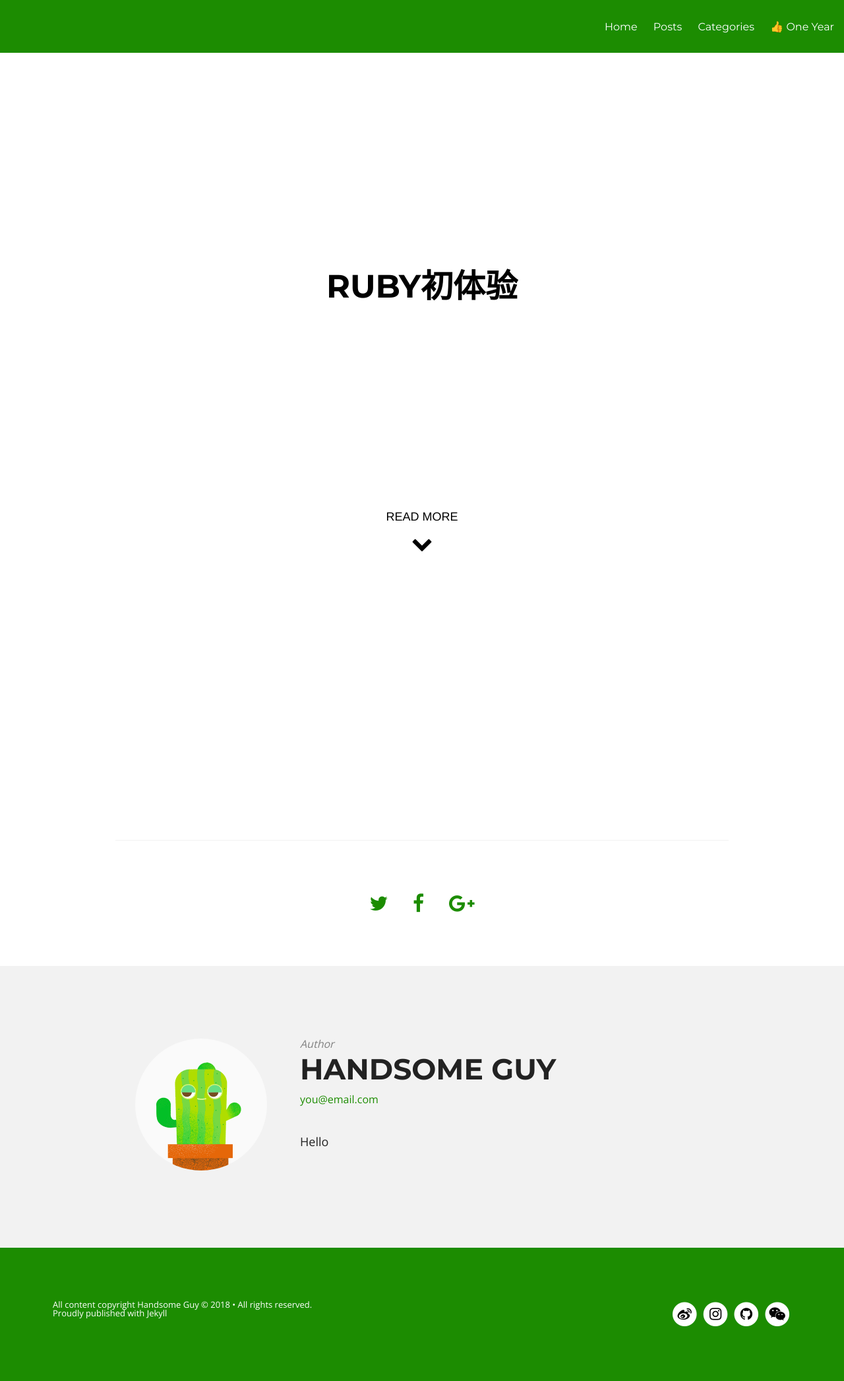
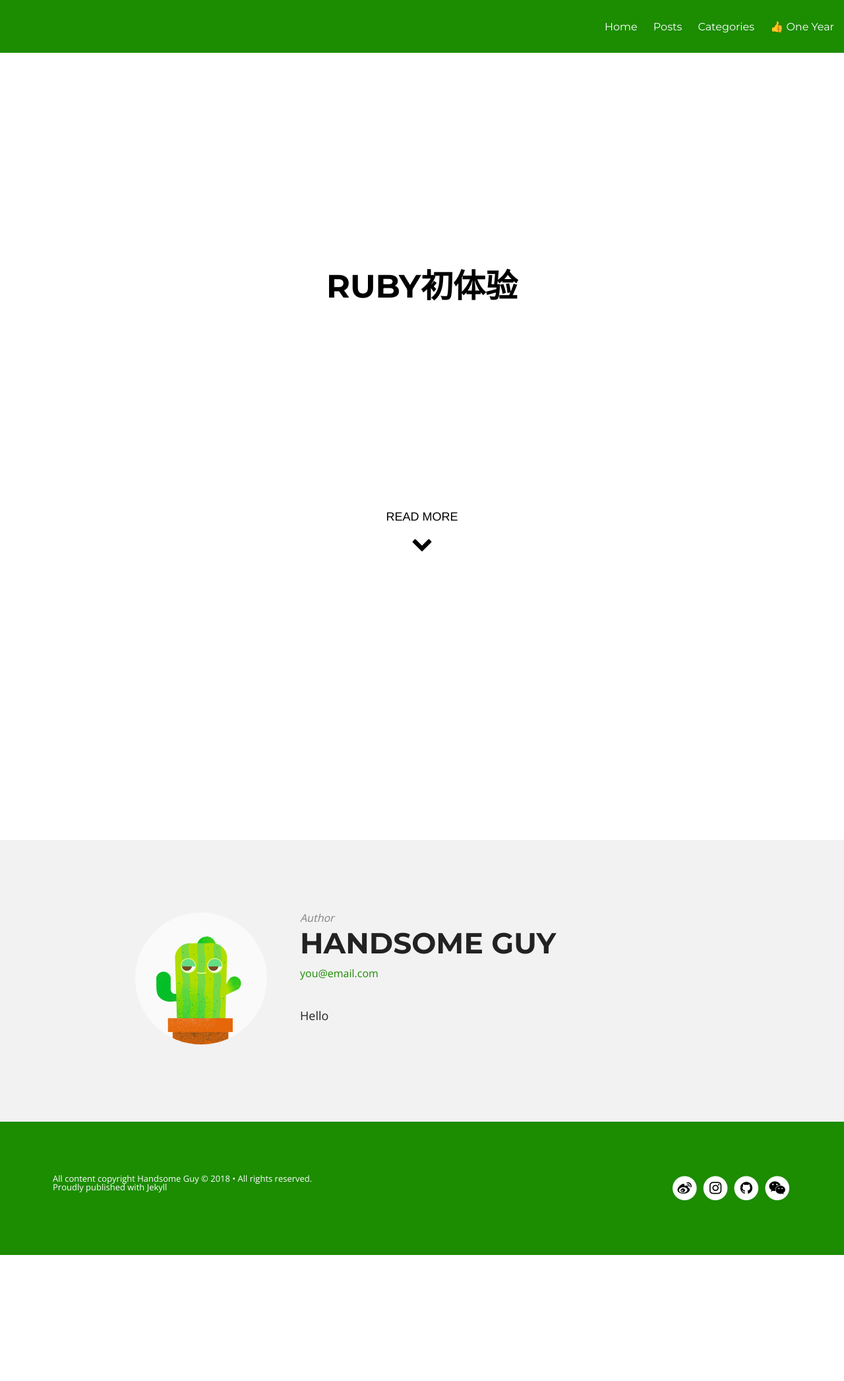
Before and after one commit to stdint/stdint.github.io, a Jekyll site: the page built from _posts/2017-06-22-ruby-first-impression.markdown, in a window 1280 px wide. Shown: the whole page at 66% size. Built offline with Jekyll 4.4.1, drawn with Linux system fonts in a browser that asks for light colours; after the commit the page ends 1902 px from its top, so only the background shows below that.

Commit message:
Remove the sharing

```diff
--- a/_config.yml
+++ b/_config.yml
@@ -1,5 +1,4 @@
 description:      "植物园"
-share:            true
 # Change url to your domain. Leave localhost server or blank when working locally.
 # or use the hint from http://jekyllrb.com/docs/github-pages/ to keep this the same
 # whether working locally or remotely. Start Jekyll with: jekyll serve --baseurl ''
@@ -17,8 +16,6 @@ owner:
   weixin:       Yes
   github:       YourName
   instagram:        YourName
-  # For Google Authorship https://plus.google.com/authorship
-  google_plus:
 
 # Analytics and webmaster tools stuff goes here
 google_analytics: UA-100329187-1
--- a/_includes/share.html
+++ /dev/null
@@ -1,16 +0,0 @@
-        <div class="row text-center">
-            <section class="summer-post-share">
-                <a class="twitter-icon" href="https://twitter.com/intent/tweet?text=&quot;{{ page.title }}&quot;%20{{ site.url }}{{ page.url }}%20via%20&#64;{{ site.owner.twitter }}"
-                    onclick="window.open(this.href, 'twitter-share', 'width=550,height=235');return false;" title="Share on Twitter">
-                    <i class="fa fa-twitter"></i>
-                </a>
-                <a class="facebook-icon" href="https://www.facebook.com/sharer/sharer.php?u={{ site.url }}{{ page.url }}"
-                    onclick="window.open(this.href, 'facebook-share','width=580,height=296');return false;" title="Share on Facebook">
-                    <i class="fa fa-facebook"></i>
-                </a>
-                <a class="google-icon" href="https://plus.google.com/share?url={{ site.url }}{{ page.url }}"
-                   onclick="window.open(this.href, 'google-plus-share', 'width=490,height=530');return false;" title="Share on Google+">
-                    <i class="fa fa-google-plus"></i>
-                </a>
-            </section>
-        </div>
--- a/_layouts/post.html
+++ b/_layouts/post.html
@@ -43,11 +43,7 @@
             </div>
         </article>
         <div class="cf"></div>
-{% if site.share %}{% include share.html %}{% endif %}
-        <div class="cf"></div>
-
 {% include signoff.html %}
-
         <div class="cf"></div>
         {% if site.disqus_shortname and page.comments == true %}
         <section class="summer-disqus row">
```
